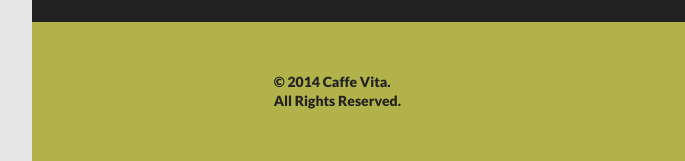
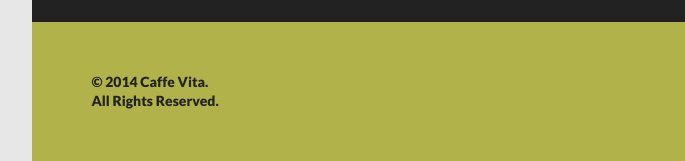
Before and after one commit to belief/wearesteadfast.com, a website: page app/index.html in a window 1280 px wide. Shown: the part 1996-2157 px from the top of the page, 100-785 px from the left. Drawn offline with Linux system fonts and the light colour scheme.

Commit message:
fixed position of copyright

```diff
--- a/app/scss/application/modules/_containers.scss
+++ b/app/scss/application/modules/_containers.scss
@@ -179,11 +179,6 @@ body {
 		li:first-child {
 			float: left;
 		}
-
-		li:last-child {
-			float: right;
-			margin-right: 25%;
-		}
 	}
 
 	.footer-social {
```
Also changed, not shown: app/styles/app.css.
